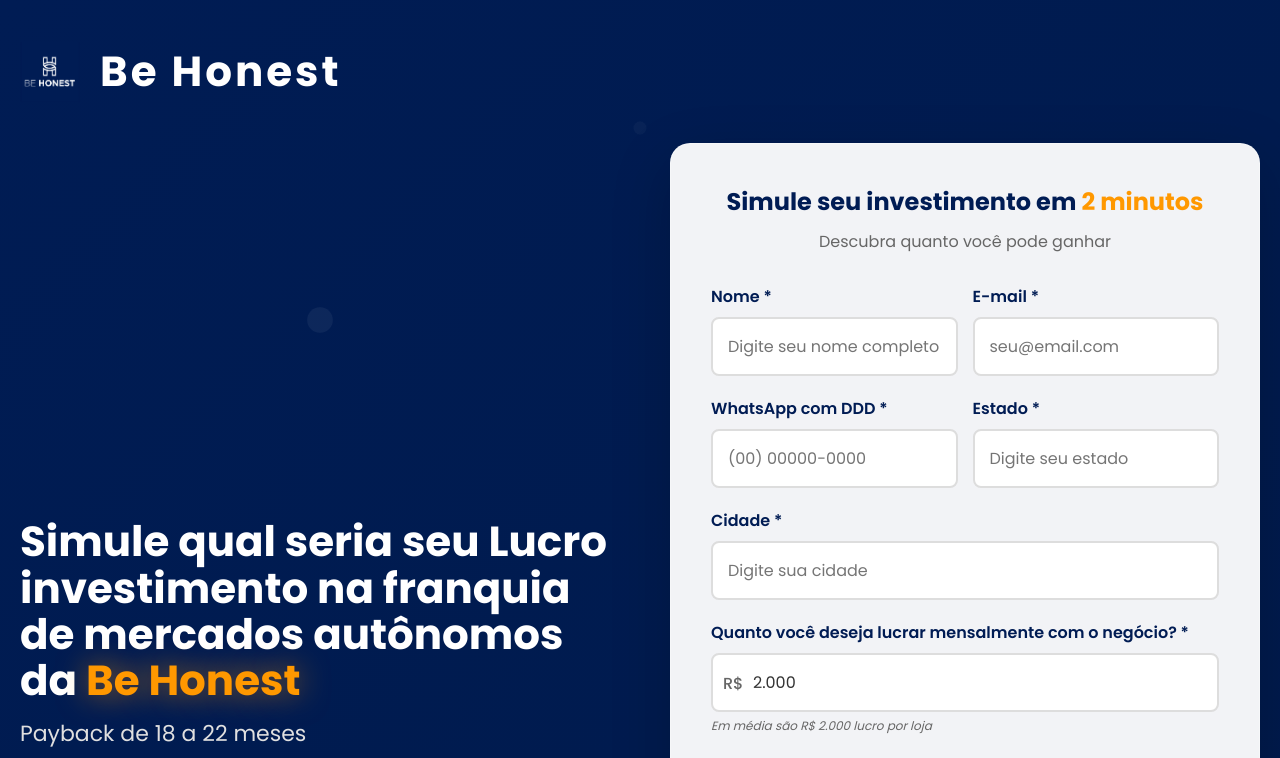
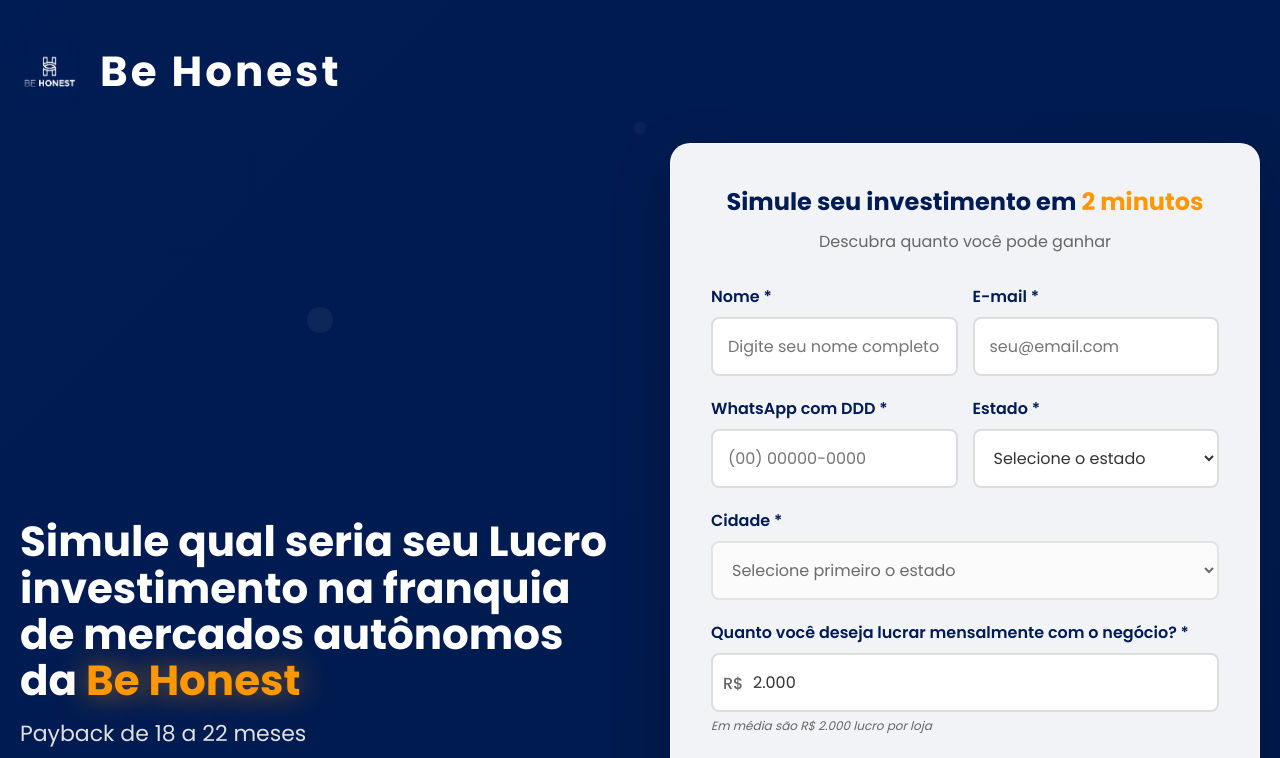
Before and after one commit to PedroHenriquePimentaVaz/Simulador_Financeiro, a React (Vite) app: page / in a window 1280 px wide. Shown: the top 758 px of the page. Built offline with nearby package versions, Linux system fonts and the light colour scheme.

Commit message:
Adicionar dropdowns de Estado e Cidade com dados do Brasil

```diff
--- a/src/components/SimulationForm.tsx
+++ b/src/components/SimulationForm.tsx
@@ -1,6 +1,7 @@
 import React, { useState, useEffect } from 'react';
 import { SimulationData } from '../types/simulation';
 import { analyzeInvestmentViability, ViabilityAnalysis } from '../utils/advancedCalculations';
+import { brazilianStates, citiesByState } from '../data/brazilianStates';
 
 interface SimulationFormProps {
   initialData: SimulationData;
@@ -27,10 +28,18 @@
   }, [formData.investimentoInicial, formData.lucroDesejado, formData.perfilOperacao]);
 
   const handleInputChange = (field: keyof SimulationData, value: number | string) => {
-    setFormData(prev => ({
-      ...prev,
-      [field]: value
-    }));
+    setFormData(prev => {
+      const newData = {
+        ...prev,
+        [field]: value
+      };
+
+      if (field === 'estado') {
+        newData.cidade = '';
+      }
+
+      return newData;
+    });
   };
 
   // Função para formatar números brasileiros
@@ -147,25 +156,32 @@
 
         <div className="form-group" style={{ marginBottom: 0 }}>
           <label className="form-label">Estado *</label>
-          <input
-            type="text"
-            className="form-input"
-            placeholder="Digite seu estado"
+          <select
+            className="form-select"
             value={formData.estado || ''}
             onChange={(e) => handleInputChange('estado', e.target.value)}
-          />
+          >
+            <option value="">Selecione o estado</option>
+            {Object.entries(brazilianStates).map(([code, name]) => (
+              <option key={code} value={code}>{name}</option>
+            ))}
+          </select>
         </div>
       </div>
 
       <div className="form-group" style={{ marginBottom: '20px' }}>
         <label className="form-label">Cidade *</label>
-        <input
-          type="text"
-          className="form-input"
-          placeholder="Digite sua cidade"
+        <select
+          className="form-select"
           value={formData.cidade || ''}
           onChange={(e) => handleInputChange('cidade', e.target.value)}
-        />
+          disabled={!formData.estado}
+        >
+          <option value="">{formData.estado ? 'Selecione a cidade' : 'Selecione primeiro o estado'}</option>
+          {formData.estado && citiesByState[formData.estado]?.map((city) => (
+            <option key={city} value={city}>{city}</option>
+          ))}
+        </select>
       </div>
 
       <div className="form-group">
--- /dev/null
+++ b/src/data/brazilianStates.ts
@@ -0,0 +1,59 @@
+export const brazilianStates = {
+  'AC': 'Acre',
+  'AL': 'Alagoas',
+  'AP': 'Amapá',
+  'AM': 'Amazonas',
+  'BA': 'Bahia',
+  'CE': 'Ceará',
+  'DF': 'Distrito Federal',
+  'ES': 'Espírito Santo',
+  'GO': 'Goiás',
+  'MA': 'Maranhão',
+  'MT': 'Mato Grosso',
+  'MS': 'Mato Grosso do Sul',
+  'MG': 'Minas Gerais',
+  'PA': 'Pará',
+  'PB': 'Paraíba',
+  'PR': 'Paraná',
+  'PE': 'Pernambuco',
+  'PI': 'Piauí',
+  'RJ': 'Rio de Janeiro',
+  'RN': 'Rio Grande do Norte',
+  'RS': 'Rio Grande do Sul',
+  'RO': 'Rondônia',
+  'RR': 'Roraima',
+  'SC': 'Santa Catarina',
+  'SP': 'São Paulo',
+  'SE': 'Sergipe',
+  'TO': 'Tocantins'
+};
+
+export const citiesByState: { [key: string]: string[] } = {
+  'AC': ['Rio Branco', 'Cruzeiro do Sul', 'Sena Madureira', 'Xapuri', 'Tarauacá'],
+  'AL': ['Maceió', 'Arapiraca', 'Palmeira dos Índios', 'Rio Largo', 'Penedo'],
+  'AP': ['Macapá', 'Santana', 'Laranjal do Jari', 'Oiapoque', 'Mazagão'],
+  'AM': ['Manaus', 'Parintins', 'Itacoatiara', 'Manacapuru', 'Coari'],
+  'BA': ['Salvador', 'Feira de Santana', 'Vitória da Conquista', 'Camaçari', 'Juazeiro'],
+  'CE': ['Fortaleza', 'Caucaia', 'Juazeiro do Norte', 'Maracanau', 'Sobral'],
+  'DF': ['Brasília', 'Gama', 'Taguatinga', 'Brazlândia', 'Sobradinho'],
+  'ES': ['Vitória', 'Vila Velha', 'Cariacica', 'Serra', 'Linhares'],
+  'GO': ['Goiânia', 'Aparecida de Goiânia', 'Anápolis', 'Rio Verde', 'Trindade'],
+  'MA': ['São Luís', 'Imperatriz', 'Caxias', 'Timon', 'Codó'],
+  'MT': ['Cuiabá', 'Várzea Grande', 'Rondonópolis', 'Sinop', 'Cáceres'],
+  'MS': ['Campo Grande', 'Dourados', 'Três Lagoas', 'Corumbá', 'Ponta Porã'],
+  'MG': ['Belo Horizonte', 'Uberlândia', 'Contagem', 'Juiz de Fora', 'Betim', 'Montes Claros', 'Ribeirão das Neves', 'Uberaba', 'Governador Valadares', 'Ipatinga'],
+  'PA': ['Belém', 'Ananindeua', 'Marabá', 'Paragominas', 'Castanhal'],
+  'PB': ['João Pessoa', 'Campina Grande', 'Santa Rita', 'Patos', 'Bayeux'],
+  'PR': ['Curitiba', 'Londrina', 'Maringá', 'Ponta Grossa', 'Cascavel'],
+  'PE': ['Recife', 'Jaboatão dos Guararapes', 'Olinda', 'Caruaru', 'Petrolina'],
+  'PI': ['Teresina', 'Parnaíba', 'Picos', 'Piripiri', 'Campo Maior'],
+  'RJ': ['Rio de Janeiro', 'São Gonçalo', 'Duque de Caxias', 'Nova Iguaçu', 'Niterói'],
+  'RN': ['Natal', 'Mossoró', 'Parnamirim', 'São Gonçalo do Amarante', 'Macaíba'],
+  'RS': ['Porto Alegre', 'Caxias do Sul', 'Pelotas', 'Canoas', 'Santa Maria'],
+  'RO': ['Porto Velho', 'Ji-Paraná', 'Ariquemes', 'Vilhena', 'Cacoal'],
+  'RR': ['Boa Vista', 'Rorainópolis', 'Caracaraí', 'Alto Alegre', 'Bonfim'],
+  'SC': ['Florianópolis', 'Joinville', 'Blumenau', 'São José', 'Chapecó'],
+  'SP': ['São Paulo', 'Guarulhos', 'Campinas', 'São Bernardo do Campo', 'Santo André', 'Osasco', 'Ribeirão Preto', 'Sorocaba', 'Santos', 'Mauá'],
+  'SE': ['Aracaju', 'Nossa Senhora do Socorro', 'Lagarto', 'Itabaiana', 'São Cristóvão'],
+  'TO': ['Palmas', 'Araguaína', 'Gurupi', 'Porto Nacional', 'Paraíso do Tocantins']
+};
```
